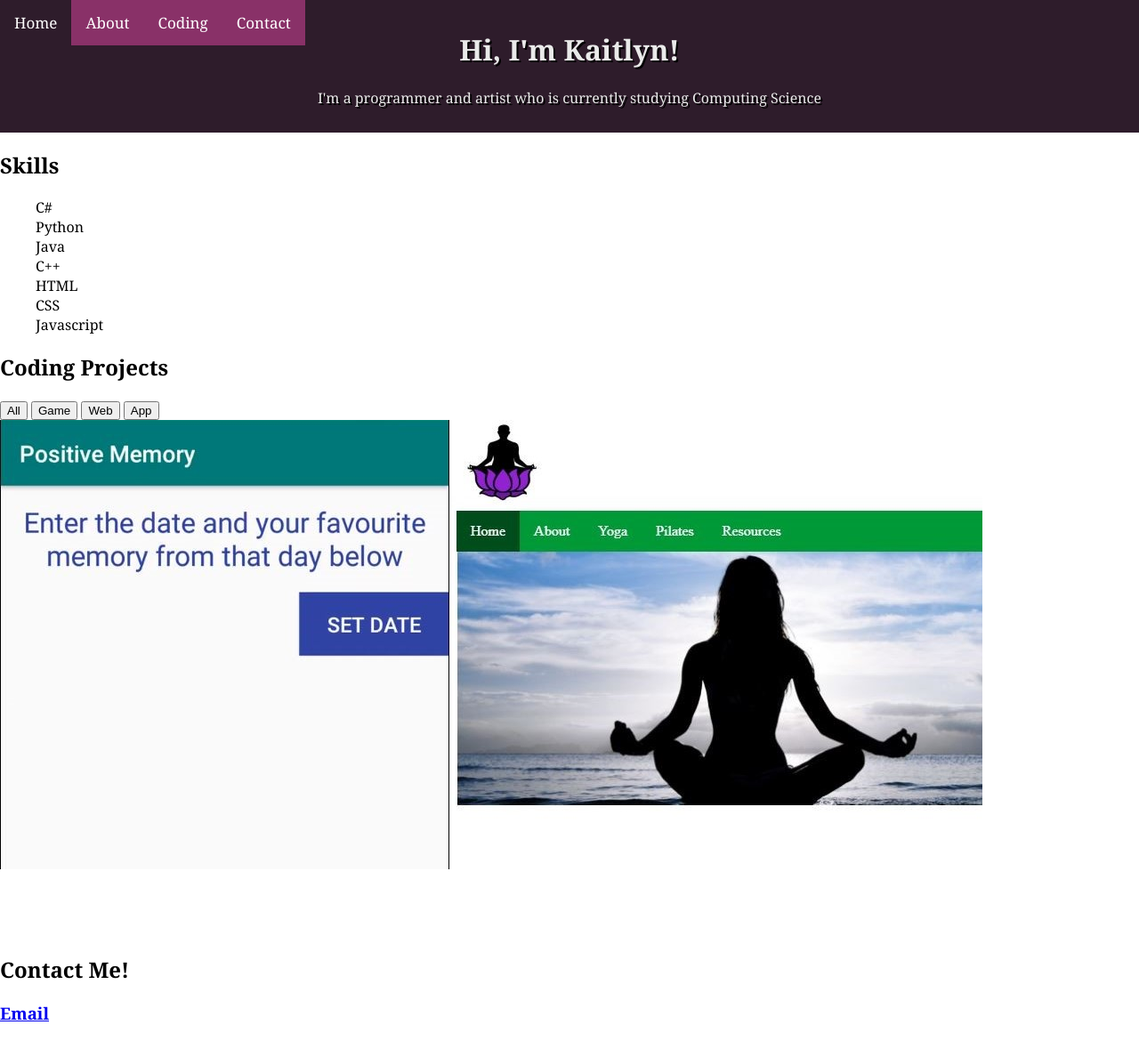
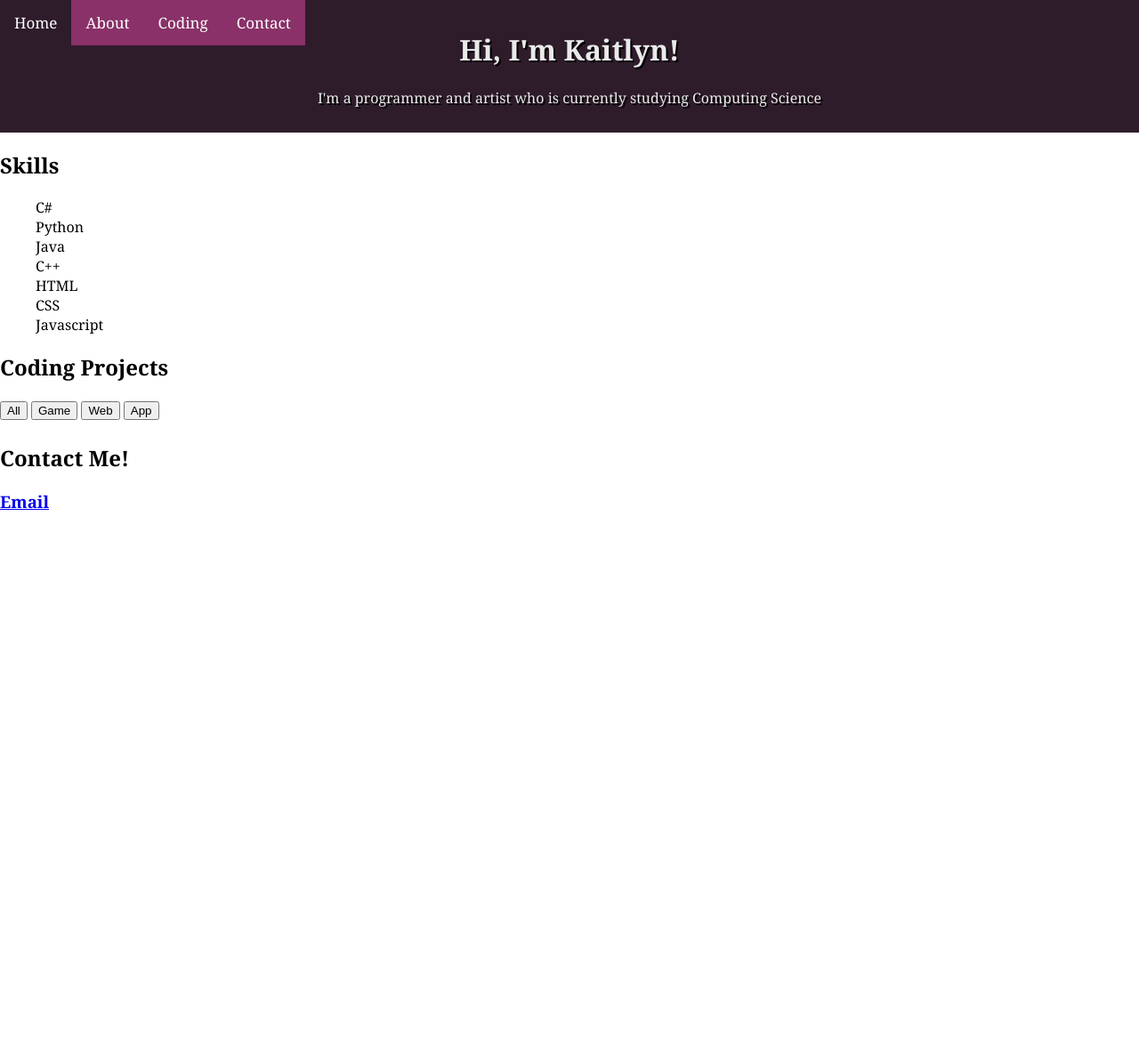
Before and after one commit to kat-meyers/kat-meyers.github.io, a Jekyll site: the page built from index.html, in a window 1280 px wide. Shown: the whole page at 89% size. Built offline with Jekyll 4.4.1, drawn with Linux system fonts in a browser that asks for light colours; after the commit the page ends 900 px from its top, so only the background shows below that.

Commit message:
Revert "Added Images"
This reverts commit 350a9469e6af23f07ecdf2dd705f72b444d52d23.

```diff
--- a/index.html
+++ b/index.html
@@ -10,8 +10,8 @@ title: Home | Kaitlyn Meyers
 	</script>
 	<head>
 		<title>{{ page.title }}</title>
-		<link rel="stylesheet" type="text/css" href="{{site.baseurl}}/css/home.css">
-		<link rel="stylesheet" type="text/css" href="{{site.baseurl}}/css/navbar.css">
+		<link rel="stylesheet" type="text/css" href="{{site.url}}/css/home.css">
+		<link rel="stylesheet" type="text/css" href="{{site.url}}/css/navbar.css">
 	</head>
 	<body>
 		{% include navigation.html %}
@@ -41,13 +41,13 @@ title: Home | Kaitlyn Meyers
 				<div class="project">
 					<a class="project-title" href="#">Positive Memory App</a>
 					<div class="project-image">
-						<img src="{{site.baseurl}}/images/positive_memory_app.jpg">
+						<img src="{{ /images/positive_memory_app.jpg | prepend: site.baseurl }}">
 					</div>
 				</div>
 				<div class="project">
 					<a class="project-title" href="#">Piloga Website</a>
 					<div class="project-image">
-							<img src="{{site.baseurl}}/images/piloga_website.jpg">
+							<img src="{{ /images/piloga_website.jpg | prepend: site.baseurl }}">
 					</div>
 				</div>
 			</div>
```
